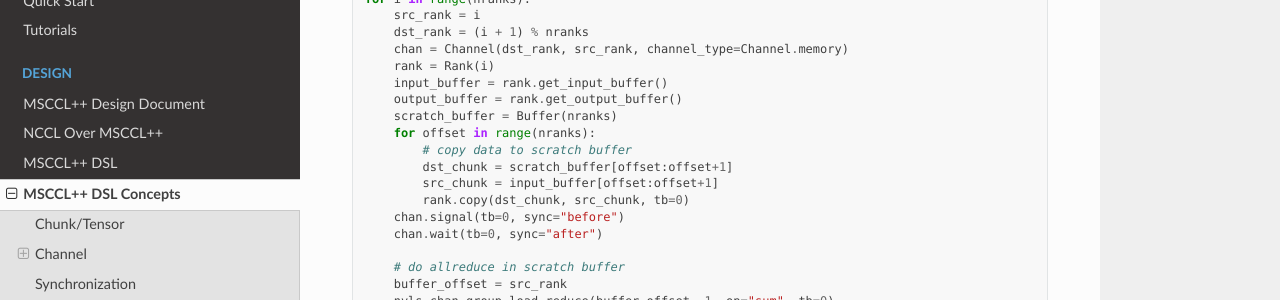
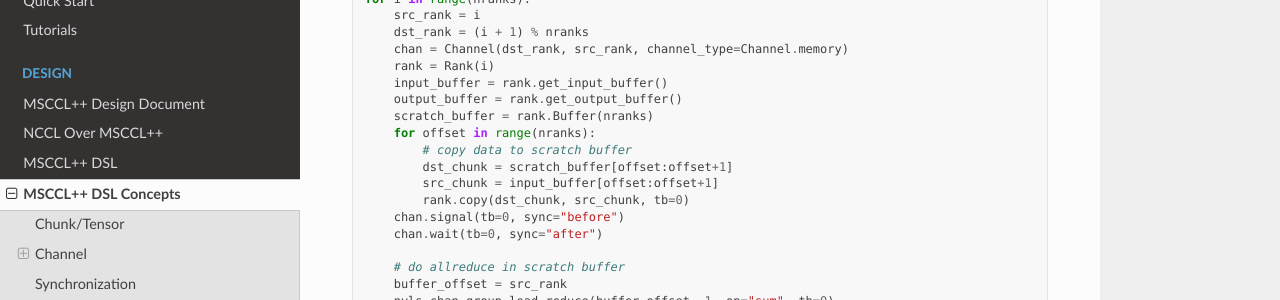
Before and after one commit to microsoft/mscclpp, a Sphinx documentation site: the page built from docs/design/mscclpp-dsl-next.md, in a window 1280 px wide and 1400 px high, scrolled down 1286 px. Shown: the part 151-451 px from the top of the window. Built offline with Sphinx 7.4.7 and the Read the Docs theme 3.1.0, drawn with Linux system fonts in a browser that asks for light colours.

Commit message:
Update mscclpp-dsl-next.md

```diff
--- a/docs/design/mscclpp-dsl-next.md
+++ b/docs/design/mscclpp-dsl-next.md
@@ -60,7 +60,7 @@ for i in range(nranks):
     rank = Rank(i)
     input_buffer = rank.get_input_buffer()
     output_buffer = rank.get_output_buffer()
-    scratch_buffer = Buffer(nranks)
+    scratch_buffer = rank.Buffer(nranks)
     for offset in range(nranks):
         # copy data to scratch buffer
         dst_chunk = scratch_buffer[offset:offset+1]
@@ -144,7 +144,7 @@ for i in range(nranks):
     sem1 = Rank.Semaphore(rank=i, size=1)
     input_buffer = rank.get_input_buffer()
     output_buffer = rank.get_output_buffer()
-    scratch_buffer = Buffer(scratch_buffer_size)
+    scratch_buffer = rank.Buffer(scratch_buffer_size)
     with Loop.iteration(unit=2**20, num_chunks=1) as iter:
         # copy data to scratch buffer
         for offset in range(nranks):
```
Also changed, not shown: other parts of docs/design/mscclpp-dsl-next.md (+2 -2 lines).
